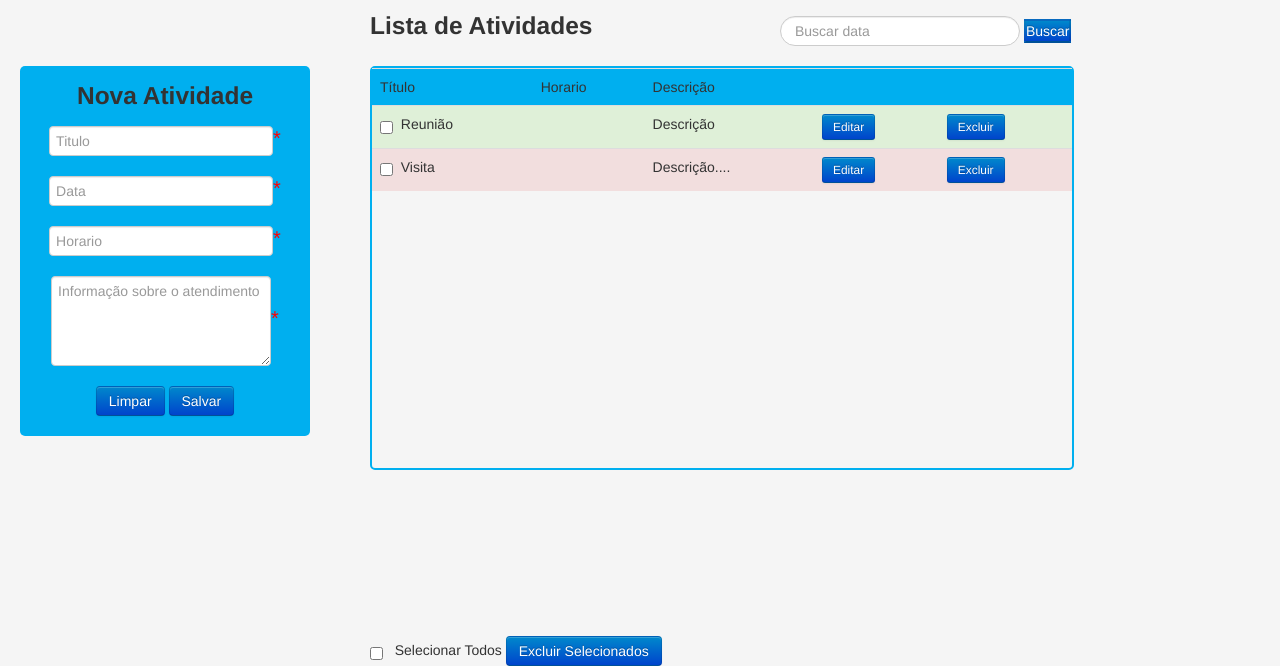
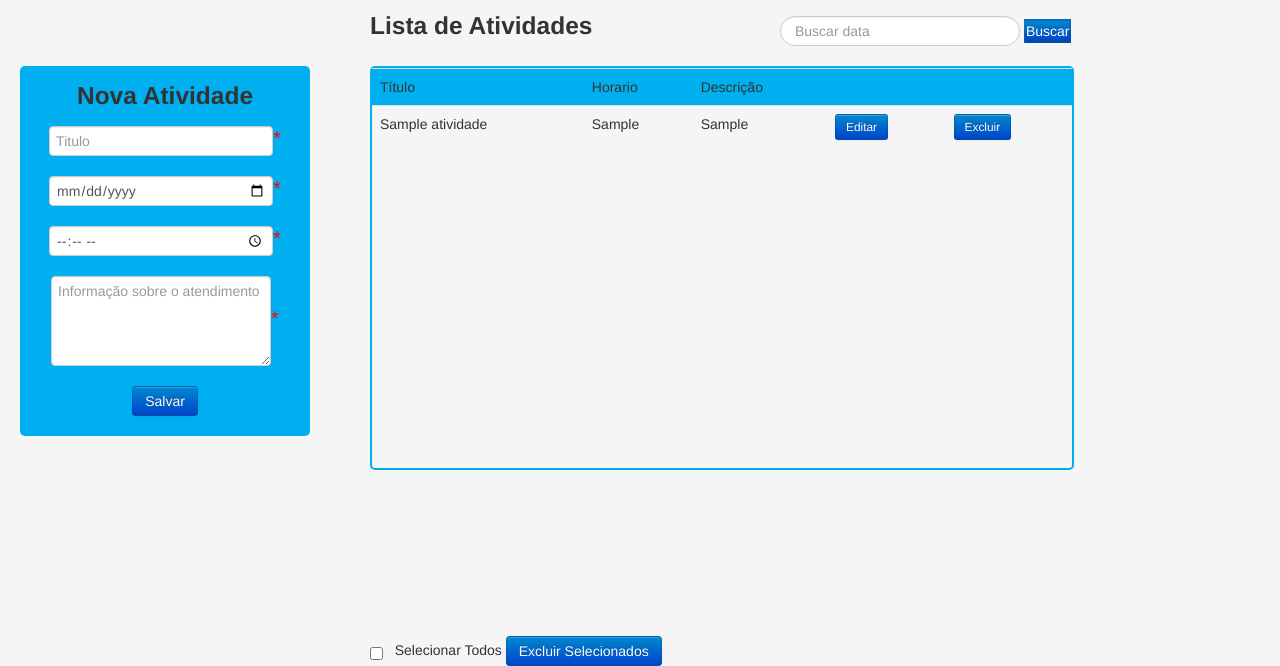
Before and after one commit to Fredrumond/crm-online, a PHP site: page /atividades.php in a window 1280 px wide. Shown: the part 164-830 px from the top of the page. Run offline with PHP 8.4, Linux system fonts and the light colour scheme; a user stored in the database is signed in; tables that the repository leaves empty or names only in its code hold one stand-in row (values such as "Sample post").

Commit message:
[NEW] Inserir e Visualizar atividades basico

```diff
--- a/acoes/inserir_lembrete.php
+++ b/acoes/inserir_lembrete.php
@@ -7,10 +7,6 @@ $data = DBEscape($_POST['dat_lem']);
 $hora = DBEscape($_POST['hor_lem']);
 $info = DBEscape($_POST['inf_lem']);
 
-/*echo $titulo;
-echo $data;
-echo $hora;
-echo $info;*/
 
 $query = "INSERT INTO lembrete(nom_lem,data_lem,hora_lem,inf_lem) VALUES ('$titulo','$data','$hora','$info');";
 DBExecute($query);
--- a/atividades.php
+++ b/atividades.php
@@ -20,22 +20,23 @@
 					<td></td>
 
 				</tr>
-
-				<tr class="success">
-					<td><input type="checkbox">&nbsp;&nbsp;Reunião</td>
-					<td> </td>
-					<td>Descrição</td>
-					<td><button class="btn btn-small btn-primary" type="submit" >Editar</button></td>
+				<?php
+			      $query = "SELECT * FROM atividade ORDER BY data_atv DESC "; /*asc*/
+			      $result = DBExecute($query);
+			      $linha = mysqli_num_rows($result);
+			      while ($row = mysqli_fetch_array($result))
+			      {
+			    ?>
+			      <tr>
+			        <td><?php echo $row['nom_atv']?></td>
+			        <td><?php echo $row['hora_atv']?></td>
+			        <td><?php echo $row['inf_atv']?></td>
+			        <td><button class="btn btn-small btn-primary" type="submit" >Editar</button></td>
 					<td><button class="btn btn-small btn-primary" type="submit" >Excluir</button></td>
-				<tr>
-
-				<tr class="error">
-					<td><input type="checkbox">&nbsp;&nbsp;Visita</td>
-					<td> </td>
-					<td>Descrição....</td>
-					<td><button class="btn btn-small btn-primary" type="submit" >Editar</button></td>
-					<td><button class="btn btn-small btn-primary" type="submit" >Excluir</button></td>
-				<tr>
+			      </tr>
+			    <?php
+			      }
+			    ?>
 			</table>
 		</div>
 
@@ -43,18 +44,18 @@
 		<div id="add_atividades">
 			<h3>Nova Atividade</h3>
 
-			<div id="formulario">
-				<form class="form-inline">
-					<input class="input-large" type="text"  placeholder="Titulo"><span>*</span>
+			<div id="formulario" >
+				<form class="form-inline" method="POST" action="acoes/inserir_atividade.php">
+					<input class="input-large" type="text" id="tit_atv" name="tit_atv"  placeholder="Titulo"><span>*</span>
 					<br><br>
-					<input class="input-large" type="text"  placeholder="Data"><span>*</span>
+					<input class="input-large" type="date" id="dat_atv" name="dat_atv"  placeholder="Data"><span>*</span>
 					<br><br>
-					<input class="input-large" type="text"  placeholder="Horario"><span>*</span>
+					<input class="input-large" type="time" id="hor_atv" name="hor_atv"  placeholder="Horario"><span>*</span>
 
 					<br><br>
-					<textarea rows="4" placeholder="Informação sobre o atendimento" ></textarea><span>*</span>
+					<textarea rows="4" id="inf_lem" name="inf_atv" placeholder="Informação sobre o atendimento" ></textarea><span>*</span>
 					<br><br>
-					<button class="btn btn-primary" type="submit" >Limpar</button>
+					<!--<button class="btn btn-primary" type="submit" >Limpar</button>-->
 					<button class="btn btn-primary" type="submit" >Salvar</button>
 				</form>
 			</div>
```
Also changed, not shown: acoes/inserir_atividade.php (added, +18 -0 lines).
